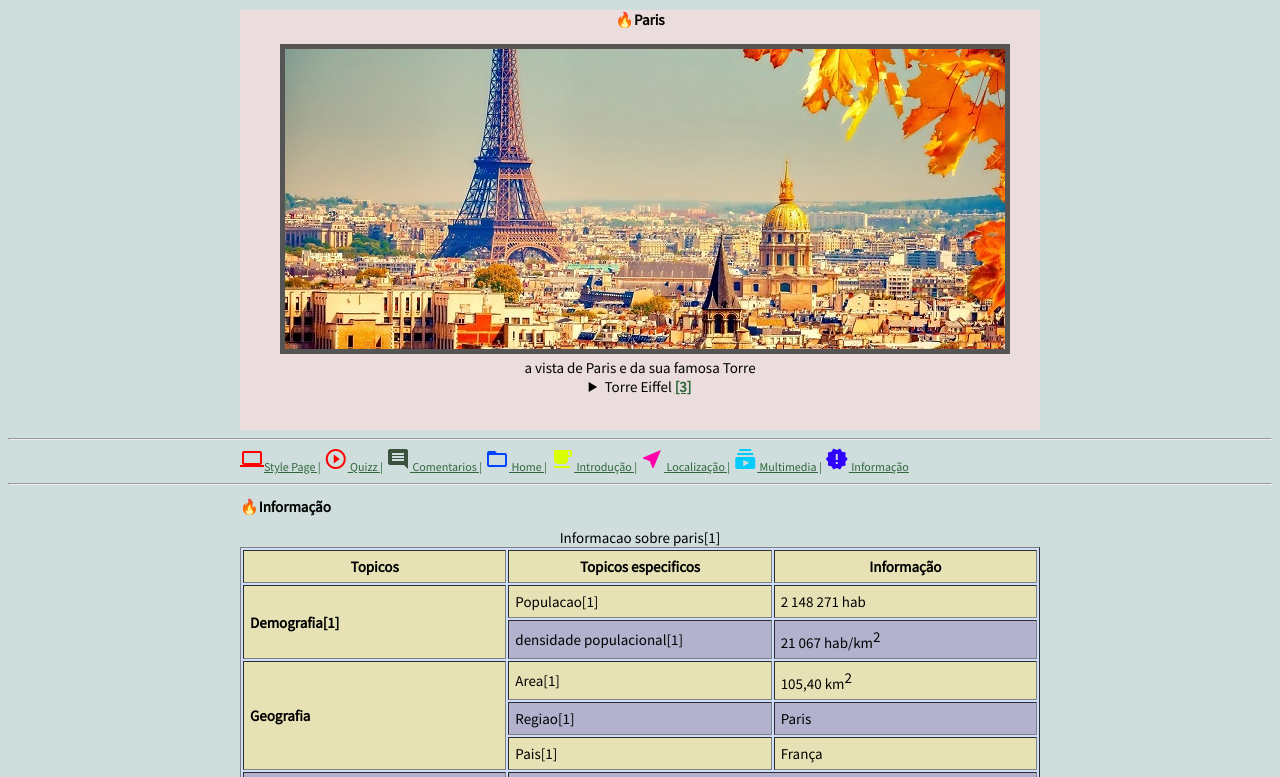
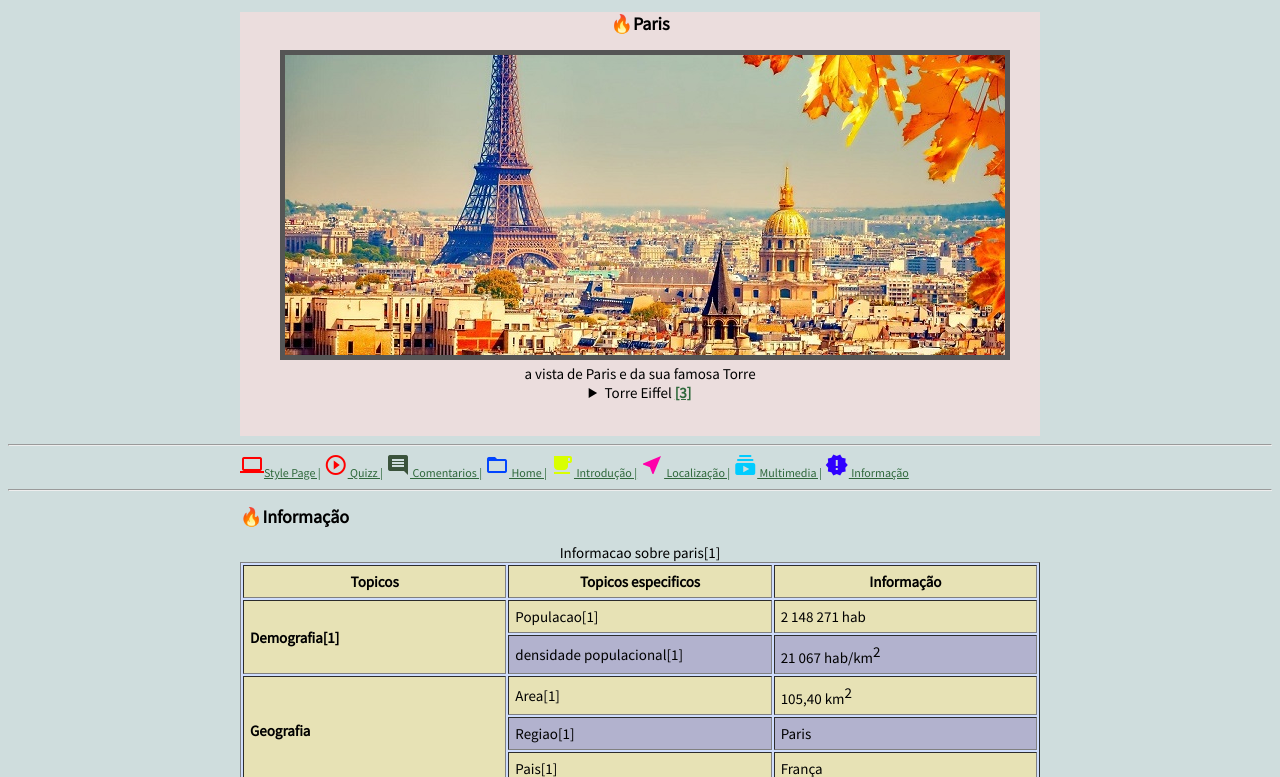
Before and after one commit to claudio-21902813/pw-lab, a PHP site: page /lab4/info.html in a window 1280 px wide. Shown: the top 777 px of the page. Run offline with PHP 8.4, Linux system fonts and the light colour scheme.

Commit message:
lab 4 desenvolvimento

```diff
--- a/lab4/estilos.css
+++ b/lab4/estilos.css
@@ -2,6 +2,10 @@
     font-family: 'Barlow Condensed', sans-serif;
     font-family: 'Source Sans Pro', sans-serif;
     font-size: 15px;
+}
+
+h1 {
+    font-size: 18px;
 }
 
 body header {
```
